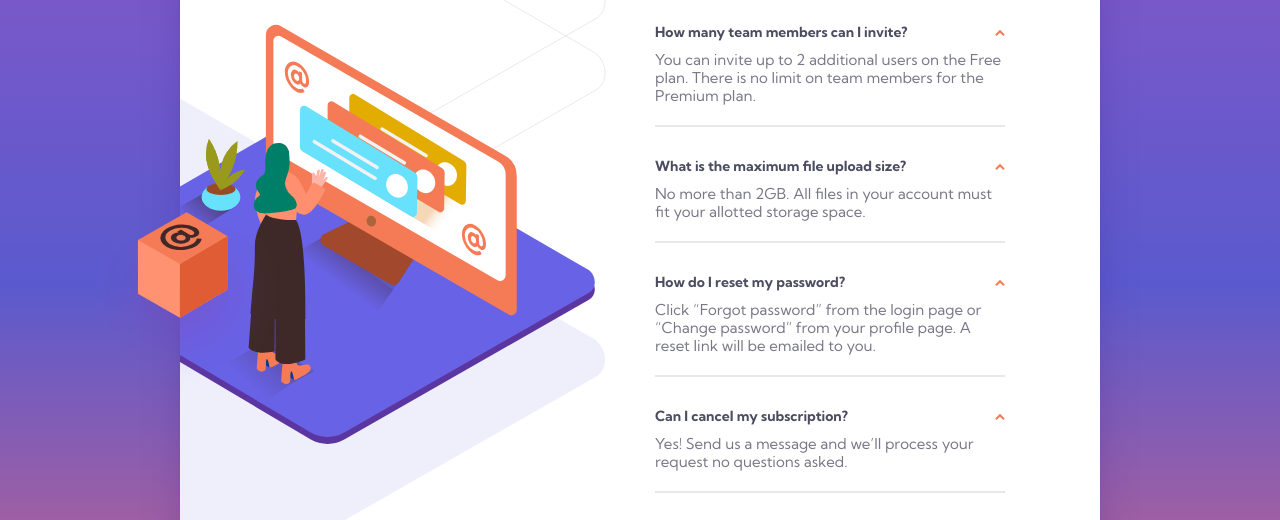
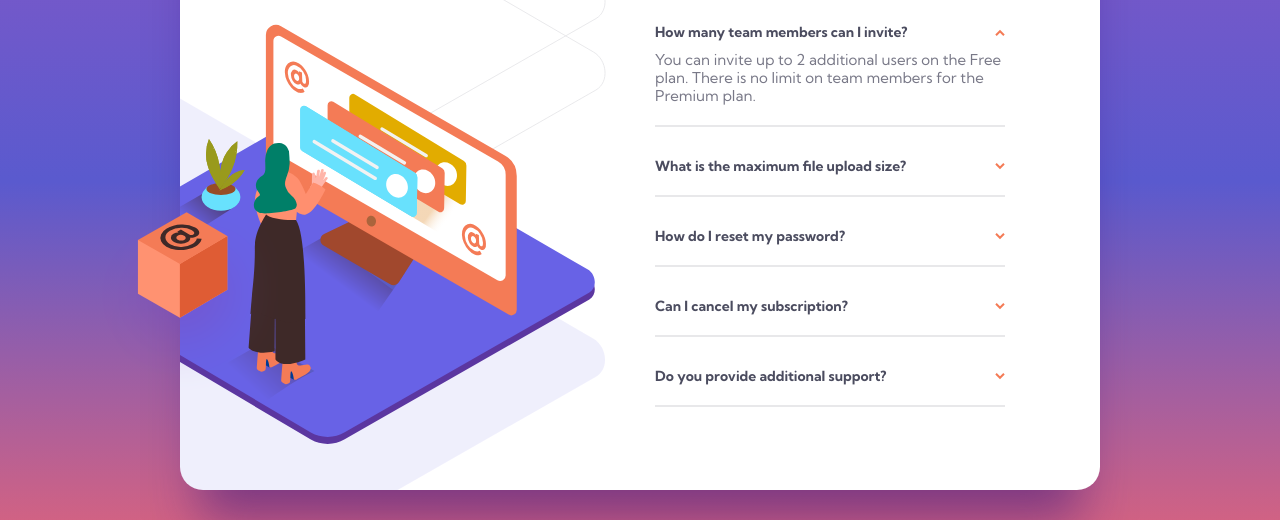
Before and after one commit to Tornike-Peradze/Pod-request-landing-page, a plain HTML site: page index.html in a window 1280 px wide. Both pictures are taken after a click on the element 830 px from the left and 293 px from the top of the page. Shown: the part 247-767 px from the top of the page. Drawn offline with Linux system fonts and the light colour scheme.

```diff
--- a/index.html
+++ b/index.html
@@ -6,7 +6,7 @@
     <title>Frontend Mentor | FAQ Accordion Card</title>
     <link rel="reset-style" href="./styles/reset.css" />
     <link rel="stylesheet" href="./styles/style.css" />
-    <script src="./Functionality/main.js" async></script>
+    <script src="./js/main.js" async></script>
   </head>
   <body>
     <section class="container">
--- a/Functionality/main.js
+++ b/js/main.js
@@ -2,9 +2,9 @@
 
 faqs.forEach((faq) => {
   faq.addEventListener("click", () => {
-    faq.classList.remove("active");
     faqs.forEach((qstn) => {
-      qstn.classList.add("active");
+      qstn.classList.remove("active");
     });
+    faq.classList.add("active");
   });
 });
```
Also changed, not shown: 1 other file.
